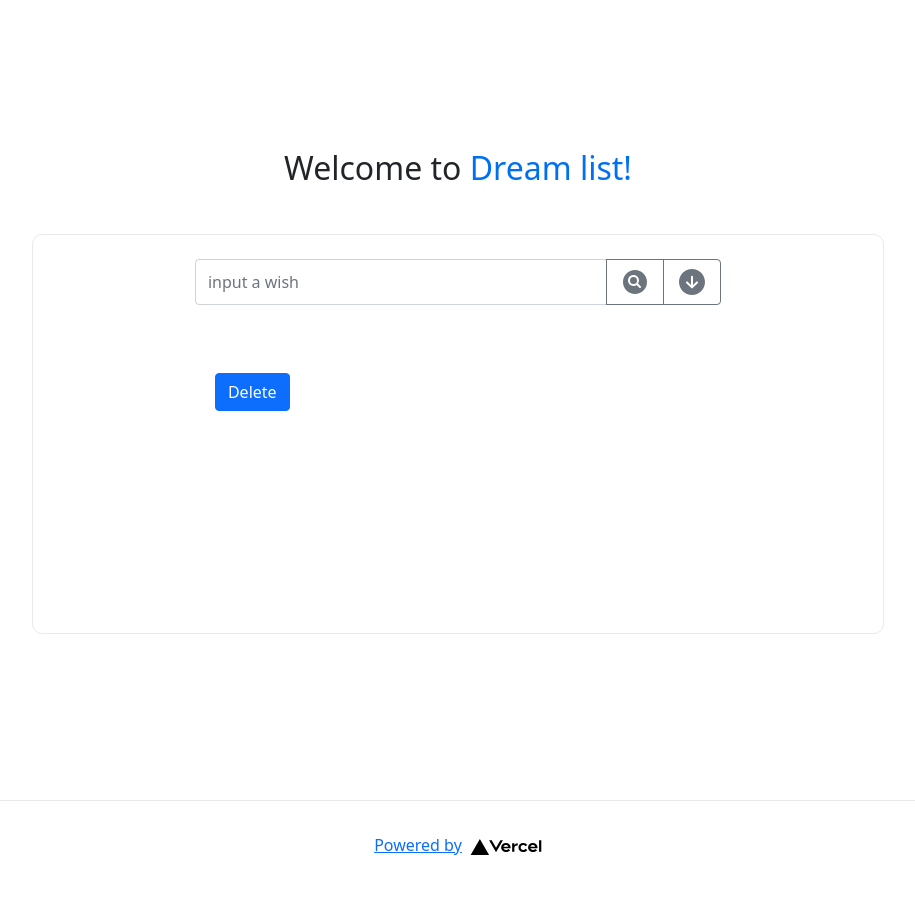
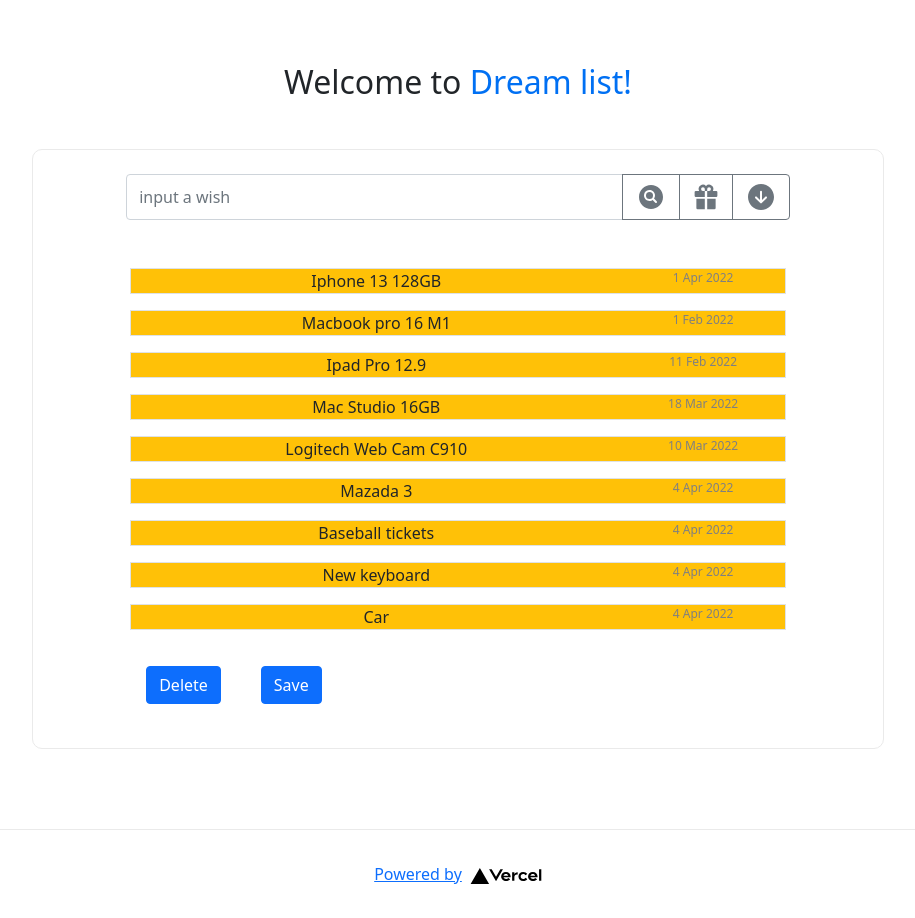
Before and after one commit to Levic559/dreamlist, a Next.js app: page / in a window 1280 px wide. Shown: the whole page, without its empty margins (182-1097 px from the left). Before the commit the page ends 889 px from the top, so only its background shows below. Built offline with nearby package versions, Linux system fonts and the light colour scheme.

Commit message:
add draw function and save as a json file

```diff
--- a/comps/FormContainer.js
+++ b/comps/FormContainer.js
@@ -1,33 +1,62 @@
 import React, { useState, useEffect } from "react";
-import InputGroup from 'react-bootstrap/InputGroup'
 import Button from 'react-bootstrap/Button'
-import Form from 'react-bootstrap/Form'
-import ListGroup from 'react-bootstrap/ListGroup';
 import Container from 'react-bootstrap/Container'
 import Col from 'react-bootstrap/Col'
 import Row from 'react-bootstrap/Row'
-import Stack from 'react-bootstrap/Stack'
 import 'bootstrap/dist/css/bootstrap.min.css'
 import InputCom from "./InputCom";
 import ItemList from "./ItemList";
 import styles from '../styles/Home.module.css'
+import axios from'axios'
+import wishlists from "../utils/data/wishlists.json";
+const FormContainer = ({
 
-const FormContainer = () => {
-
-
+}) => {
 
 
   const [wishlist, setWishlist] = useState([])
+  const [searchlist,setSearchlist]=useState([])
 
+  useEffect(()=>{
 
+    const loadItems =async () => {
+      console.log("async load");
+      const {data} = await axios.get("/api/wishlist")
+      setWishlist(data);
+    }
+loadItems()
+  },[])
+  Array.prototype.random = function () {
+    return this[Math.floor((Math.random()*this.length))];
+  }
+
+  const getRandomItem=()=>{
+    let drawItem= wishlist.random()
+    // console.log(drawItem.id)
+    let mapped = wishlist.map(item => {
+
+      return  item.id === drawItem.id ? { ...item, complete: !item.complete } : { ...item};
+    });
+    setWishlist(mapped);
+
+  }
 
   const addItem = (wish) => {
     var wishes = wishlist.concat([wish])
     setWishlist(wishes)
   }
-  const searchItem = (wish) => {
-    let filtered =wishlist.filter.includes()
+  const searchItem =async (txt) => {
+    console.log(txt);
+    console.log("async search");
+    const res = await axios.get("/api/search", {
+      params:{
+        txt:txt
+      }
+    })
+    console.log(res.data);
+    setWishlist(res.data);
   }
+
 
   const handleFilter = () => {
     let filtered = wishlist.filter(NewItem => {
@@ -41,26 +70,35 @@
       return item.id === id ? { ...item, complete: !item.complete } : { ...item};
     });
     setWishlist(mapped);
-    console.log(mapped)
+    // console.log(mapped)
+  }
+  const saveMyWishList= async()=>{
+    const res =await axios.post("/api/wishlist",{
+     wishlist:wishlist
+    })
+
+    // console.log(wishlist)
+    console.log(res.data)
+
   }
 
-  console.log(wishlist)
   return <Container className={styles.card} >
     <Row className="justify-content-md-center mb-5">
-      <Col  lg="8" className="justify-content-md-center">
-        <InputCom addItem={addItem}  searchItem={searchItem}/>
+      <Col  lg="10" className="justify-content-md-center">
+        <InputCom addItem={addItem}  searchItem={searchItem} drawItem={getRandomItem}/>
       </Col>
     </Row>
     <Row className="justify-content-md-center"  >
-      <Col  lg="8" className="justify-content-md-center">
+      <Col  lg="10" className="justify-content-md-center">
       <ItemList wishlist={wishlist} handleToggle={handleToggle} handleFilter={handleFilter}/>
       </Col>
 
     </Row>
     <Row className="justify-content-md-center"  >
-      <Col  lg="8" className="justify-content-md-center">
+      <Col  lg="10" className="justify-content-md-center">
 
     <Button style={{margin: '20px'}} onClick={handleFilter}>Delete</Button>
+    <Button style={{margin: '20px'}} onClick={saveMyWishList}>Save</Button>
       </Col>
 
     </Row>
--- a/comps/InputCom.js
+++ b/comps/InputCom.js
@@ -6,14 +6,16 @@
 import { IoSearchCircle } from "react-icons/io5";
 import {IconContext} from "react-icons";
 import {IoArrowDownCircle} from "react-icons/io5";
+import {IoGiftSharp} from "react-icons/io5";
 
-const InputCom = ({ addItem,searchItem }) => {
+const InputCom = ({ addItem,searchItem,drawItem }) => {
     const [wish, setWish] = useState({
         id: "",
         title: "",
-        time: ""
+        time: "",
+        complete:false
+
     })
-
 
     const today = new Date()
     let date = today.getDate()
@@ -35,11 +37,16 @@
     const handleSubmit = (e) => {
         e.preventDefault();
         addItem(wish);
-        setWish("");
+        setWish({...wish, title:""});
     }
     const handleSearch = (e) => {
         e.preventDefault();
-        searchItem(wish);
+        searchItem(wish.title);
+
+    }
+    const handleDraw = (e) => {
+        e.preventDefault();
+       drawItem();
 
     }
 
@@ -49,12 +56,17 @@
                 placeholder="input a wish"
                 aria-label="input a wish"
                 aria-describedby="basic-addon2"
-                onChange={e => setWish({ ...wish, id: uuidv4(), title: e.target.value, time:time, complete: false })}
-
+                onChange={e => setWish({ ...wish, id: uuidv4(), title: e.target.value, time:time, complete: false})}
+               value={wish.title}
             />
             <Button variant="outline-secondary" id="button-addon2" onClick={handleSearch}>
             <IconContext.Provider value={{ style: { fontSize:"2rem"} }}>
             <IoSearchCircle />
+            </IconContext.Provider>
+            </Button>
+            <Button variant="outline-secondary" id="button-addon2" onClick={handleDraw}>
+            <IconContext.Provider value={{ style: { fontSize:"1.75rem"} }}>
+            <IoGiftSharp/>
             </IconContext.Provider>
             </Button>
             <Button variant="outline-secondary" id="button-addon2" onClick={handleSubmit}>
--- a/comps/ItemList.js
+++ b/comps/ItemList.js
@@ -7,9 +7,9 @@
     return (
         <div>
             <div style={{paddingRight: "1rem",paddingLeft: "1rem", border:"1px"  }}>
-            {wishlist.map(o => {
+            {wishlist.map( (o,i) => {
                 return (
-                    <NewItem NewItem={o} handleToggle={handleToggle} handleFilter={handleFilter} />
+                    <NewItem key={i} NewItem={o} handleToggle={handleToggle} handleFilter={handleFilter} />
                     )
                 })}
                 </div>
--- a/package.json
+++ b/package.json
@@ -9,6 +9,7 @@
     "lint": "next lint"
   },
   "dependencies": {
+    "axios": "^0.26.1",
     "bootstrap": "^5.1.3",
     "next": "12.1.4",
     "react": "18.0.0",
--- /dev/null
+++ b/pages/api/search.js
@@ -0,0 +1,20 @@
+
+import { filtering } from '../../utils/func.js';
+import wishlists from '../../utils/data/wishlists.json';
+
+export default async function handler(req, res) {
+
+    const { txt } = req.query;
+    try {
+      var lists = [];
+      if (txt) {
+        lists = filtering(wishlists, {
+          title: txt
+        })
+      }
+      res.status(200).json(lists);
+    } catch (e) {
+      res.status(200).json(false)
+
+    }
+  }
--- /dev/null
+++ b/pages/api/wishlist.js
@@ -0,0 +1,27 @@
+
+import { filtering } from '../../utils/func.js';
+import wishlists from '../../utils/data/wishlists.json';
+import { Save, Read } from "../../utils/helpers"
+
+export default async function handler(req, res) {
+  if (req.method === 'POST') {
+    const { wishlist } = req.body;
+    console.log(wishlist)
+    const data = JSON.stringify(wishlist, null ,2);
+    await Save(data)
+    res.status(200).json({ name: 'Levi' })
+  }
+  else if (req.method === 'GET') {
+
+    try{
+
+      const json =await import('../../utils/data/wishlists.json')
+      // console.log(json)
+      res.status(200).json(json.default)
+  }
+  catch(e){
+
+      res.status(400).json(false)
+  }
+  }
+}
--- /dev/null
+++ b/utils/data/wishlists.json
@@ -0,0 +1,56 @@
+[
+  {
+    "id": "5a923a3b-2a86-432f-bbee-976669fdb605",
+    "title": "Iphone 13 128GB",
+    "time": "1 Apr 2022",
+    "compelete": false
+  },
+  {
+    "id": "2180e9e3-29a9-478b-8d0f-3798ba8d743a",
+    "title": "Macbook pro 16 M1",
+    "time": "1 Feb 2022",
+    "compelete": false
+  },
+  {
+    "id": "2d1d2297-51de-42f8-ba38-ac19b2b500d2",
+    "title": "Ipad Pro 12.9",
+    "time": "11 Feb 2022",
+    "compelete": false
+  },
+  {
+    "id": "58d9efff-9bf7-4f96-aae0-829a4000f73d",
+    "title": "Mac Studio 16GB",
+    "time": "18 Mar 2022",
+    "compelete": false
+  },
+  {
+    "id": "a65e23a2-bee4-4abe-9c8b-e772ee9461c8",
+    "title": "Logitech Web Cam C910",
+    "time": "10 Mar 2022",
+    "compelete": false
+  },
+  {
+    "id": "d7086db0-8414-4106-9389-e408f094d9eb",
+    "title": "Mazada 3",
+    "time": "4  Apr  2022",
+    "complete": false
+  },
+  {
+    "id": "b860eda7-14e3-45bc-8b66-58ed1ef64c30",
+    "title": "Baseball tickets",
+    "time": "4  Apr  2022",
+    "complete": false
+  },
+  {
+    "id": "2991a2a5-b6b9-4dca-8185-e0a33a109909",
+    "title": "New keyboard",
+    "time": "4  Apr  2022",
+    "complete": false
+  },
+  {
+    "id": "570c5a6b-4c4e-4988-a9c6-5ea1bfdf5d55",
+    "title": "Car",
+    "time": "4  Apr  2022",
+    "complete": false
+  }
+]
--- /dev/null
+++ b/utils/func.js
@@ -0,0 +1,32 @@
+// const wishlists = require("./data/wishlists.json")
+export function filtering(
+    arr=[],
+    config={title:null }
+  ){
+
+    const {title} = config;
+
+    if(title ){
+      const filtered_arr = arr.filter((o)=>{
+
+        var cond = true;
+
+        if(title){
+          cond = cond && o.title.includes(title);
+        }
+        return cond;
+      })
+
+      // console.log(filtered_arr);
+      return filtered_arr;
+    } else {
+      return [];
+    }
+
+  }
+
+//   let f_booklist = filtering(wishlists, {
+//     title: 'Apple',
+
+// })
+// console.log(f_booklist)
--- /dev/null
+++ b/utils/helpers.js
@@ -0,0 +1,16 @@
+import fs from 'fs';
+const afs = fs.promises;
+
+export async function Save(
+  data=null
+){
+ if(data ){
+  await afs.writeFile('./utils/data/wishlists.json', data);
+ }
+}
+
+export async function Read(){
+  const allfs = await afs.readdir('./saves');
+  console.log(allfs);
+  return allfs;
+}
```
Also changed, not shown: comps/NewItem.js (+9 -3 lines), utils/test.js (added, +28 -0 lines), utils/user.json (added, +17 -0 lines), 1 other file (tests, documents, lock files or other folders).
